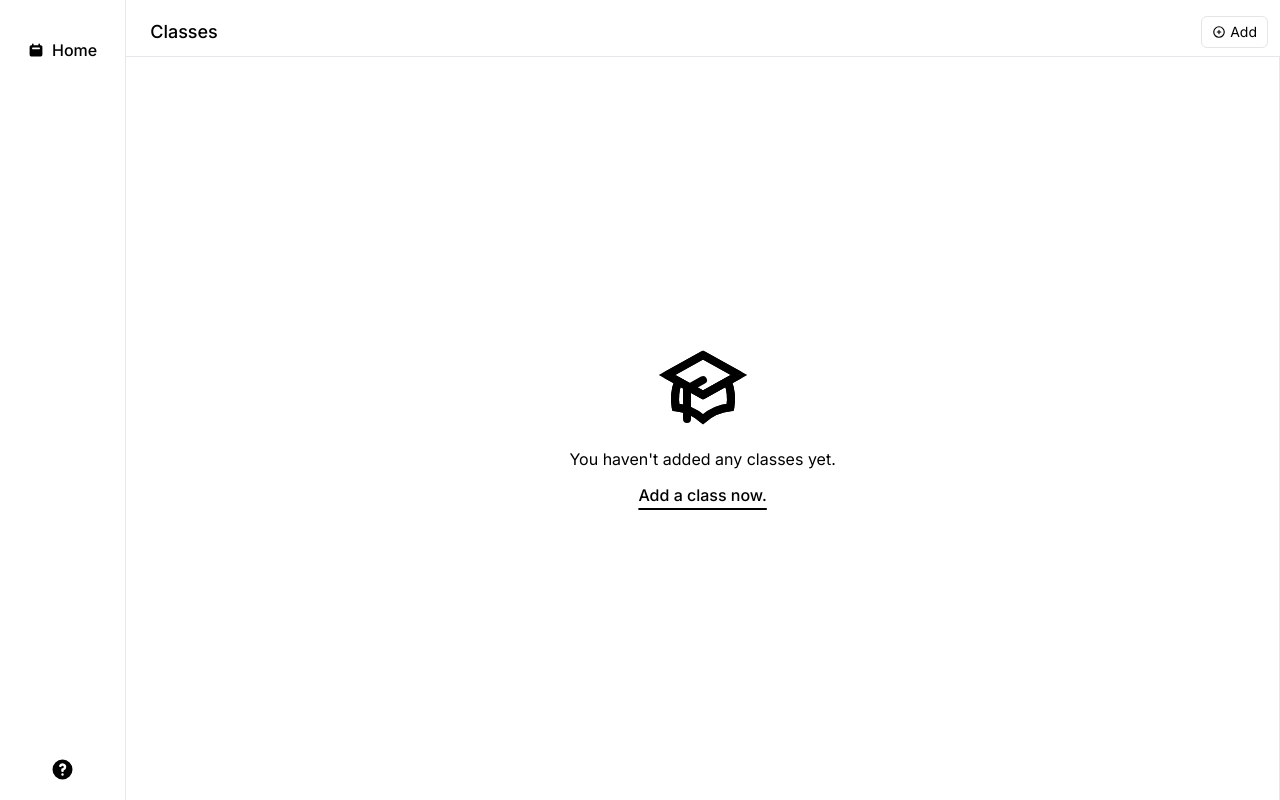
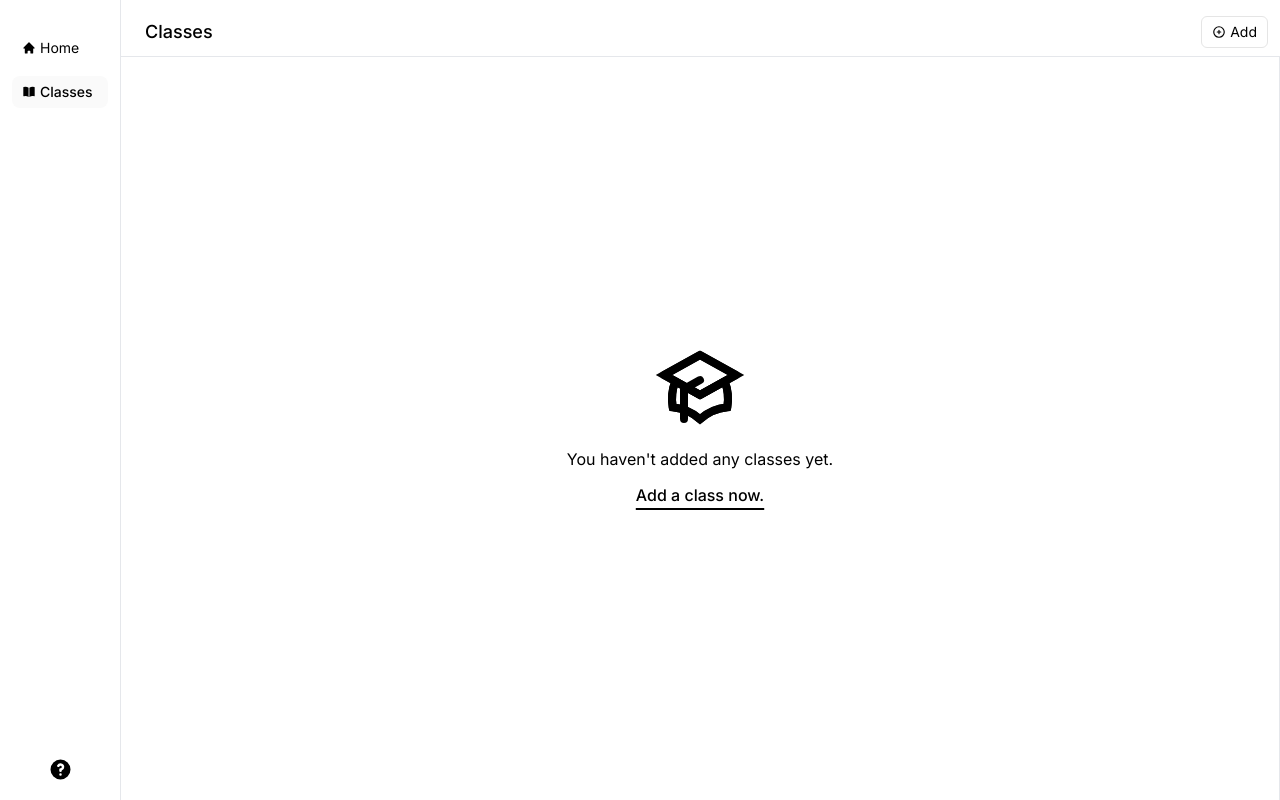
Before and after one commit to s3943811/PlanMyTimetable, a Next.js app: page /classes in a window 1280 px wide. Built offline with nearby package versions, Linux system fonts and the light colour scheme.

Commit message:
Add ActiveLink component and update navbar

```diff
--- /dev/null
+++ b/src/app/ActiveLink.tsx
@@ -0,0 +1,25 @@
+"use client";
+import { usePathname } from "next/navigation";
+import { RetainLink } from "~/components";
+export default function ActiveLink({
+  pathname,
+  children,
+}: {
+  pathname: string;
+  children: React.ReactNode;
+}) {
+  const segement = usePathname();
+  console.log(segement);
+  const active = segement === pathname;
+  //   inline-flex h-8 w-fit items-center justify-center gap-1 whitespace-nowrap rounded-md px-4 py-2 text-sm hover:bg-neutral-50 active:bg-neutral-100
+  return (
+    <RetainLink
+      href={pathname}
+      className={`flex h-8 w-24 flex-row items-center gap-1 whitespace-nowrap rounded-lg ${
+        active ? "bg-neutral-50 font-medium" : ""
+      } px-2.5 py-1.5 text-sm hover:bg-neutral-100 active:bg-neutral-200`}
+    >
+      {children}
+    </RetainLink>
+  );
+}
--- a/src/app/navbar.tsx
+++ b/src/app/navbar.tsx
@@ -1,16 +1,19 @@
-import { HiCalendar, HiQuestionMarkCircle } from "react-icons/hi";
+import { HiCalendar, HiQuestionMarkCircle, HiHome } from "react-icons/hi";
+import { HiBookOpen } from "react-icons/hi2";
 import { RetainLink, buttonVariants } from "~/components";
+import ActiveLink from "./ActiveLink";
 function Navbar() {
   return (
     <nav className="sticky top-0 flex h-screen flex-col items-center justify-between border-r bg-white p-3 pt-8">
-      <div>
-        <RetainLink
-          href="/"
-          className="flex flex-row items-center justify-center gap-2 rounded-lg px-4 py-1.5 font-medium hover:bg-neutral-100 active:bg-neutral-200"
-        >
-          <HiCalendar />
+      <div className="space-y-3">
+        <ActiveLink pathname="/">
+          <HiHome />
           Home
-        </RetainLink>
+        </ActiveLink>
+        <ActiveLink pathname="/classes">
+          <HiBookOpen />
+          Classes
+        </ActiveLink>
       </div>
       <div>
         <RetainLink className={buttonVariants["ghost"]} href="/help">
```
